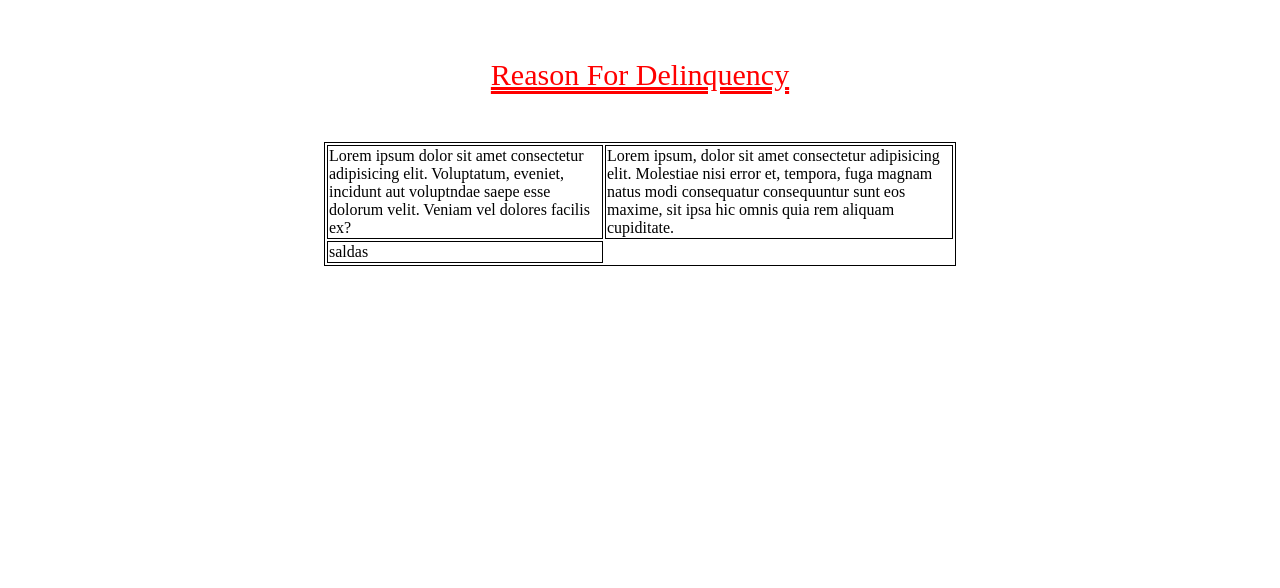
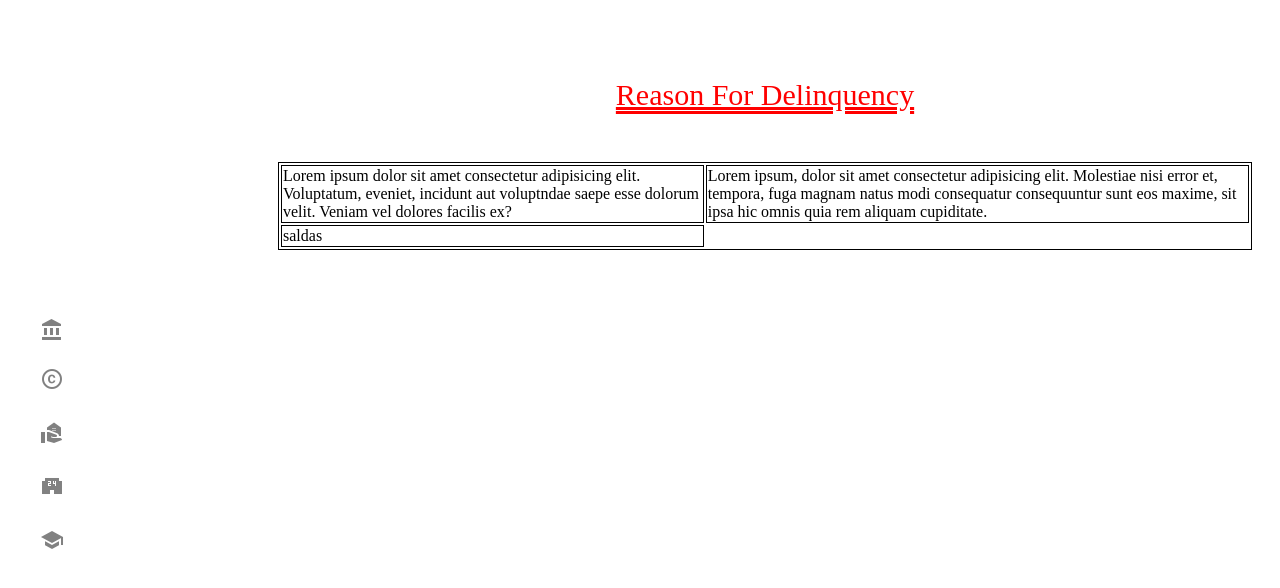
Before and after one commit to notVRE/Template, a plain HTML site: page rfd.html in a window 1280 px wide. Drawn offline with nearby package versions, Linux system fonts and the light colour scheme.

Commit message:
Updated sidebar issue

```diff
--- a/css/rfd.css
+++ b/css/rfd.css
@@ -1,3 +1,18 @@
+.layout{
+    display: flex;
+}
+
+.sidebar-iframe{
+    width: 250px;
+    height: 100vh;
+    border:none;
+}
+
+.main-content{
+    flex: 1;
+    padding: 20px;
+}
+
 .head{
     color: red;
     font-size: 30px;
@@ -17,5 +32,5 @@ table, th, td {
   }
 
   table{
-    width: 50%;
+    width: auto;
   }
--- a/rfd.html
+++ b/rfd.html
@@ -1,25 +1,39 @@
 <!DOCTYPE html>
 <html lang="en">
+
 <head>
     <meta charset="UTF-8">
     <meta name="viewport" content="width=device-width, initial-scale=1.0">
     <title>Document</title>
     <link rel="stylesheet" href="css/rfd.css">
 </head>
+
 <body>
+    <div class="layout">
+        <iframe src="sidebar.html" frameborder="0" class="sidebar-iframe"></iframe>
+        <div class="main-content">
             <div class="head">
                 <header>Reason For Delinquency</header>
             </div>
             <div class="table-wrapper">
                 <table>
                     <tr>
-                <td>Lorem ipsum dolor sit amet consectetur adipisicing elit. Voluptatum, eveniet, incidunt aut voluptndae saepe esse dolorum velit. Veniam vel dolores facilis ex?</td>
-                <td>Lorem ipsum, dolor sit amet consectetur adipisicing elit. Molestiae nisi error et, tempora, fuga magnam natus modi consequatur consequuntur sunt eos maxime, sit ipsa hic omnis quia rem aliquam cupiditate.</td>
+                        <td>Lorem ipsum dolor sit amet consectetur adipisicing elit. Voluptatum, eveniet, incidunt aut
+                            voluptndae saepe esse dolorum velit. Veniam vel dolores facilis ex?</td>
+                        <td>Lorem ipsum, dolor sit amet consectetur adipisicing elit. Molestiae nisi error et, tempora,
+                            fuga
+                            magnam natus modi consequatur consequuntur sunt eos maxime, sit ipsa hic omnis quia rem
+                            aliquam
+                            cupiditate.</td>
                     </tr>
                     <tr>
                         <td>saldas</td>
                     </tr>
                 </table>
             </div>
+        </div>
+    </div>
+    </div>
 </body>
+
 </html>
```
Lines whose indentation alone changed are shown as unchanged.
